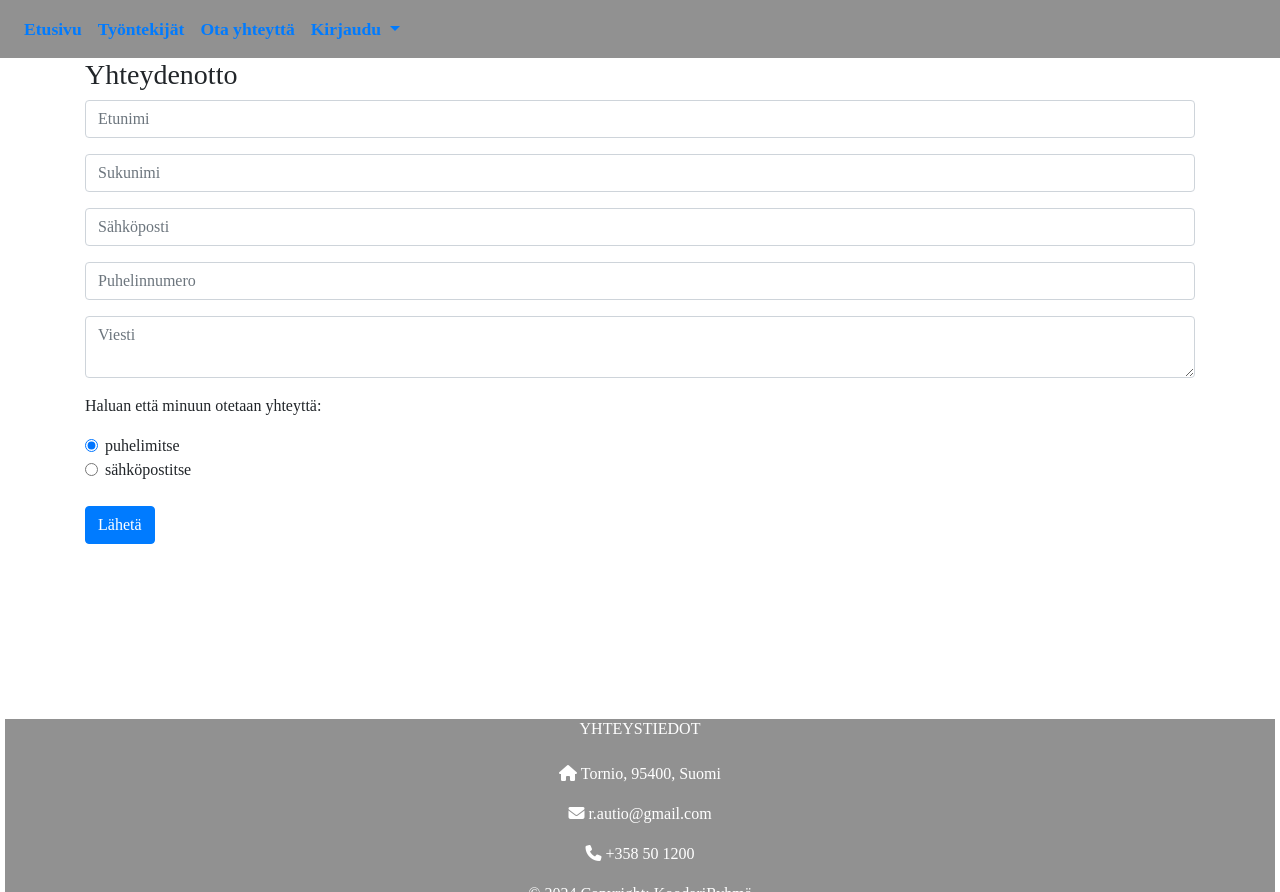
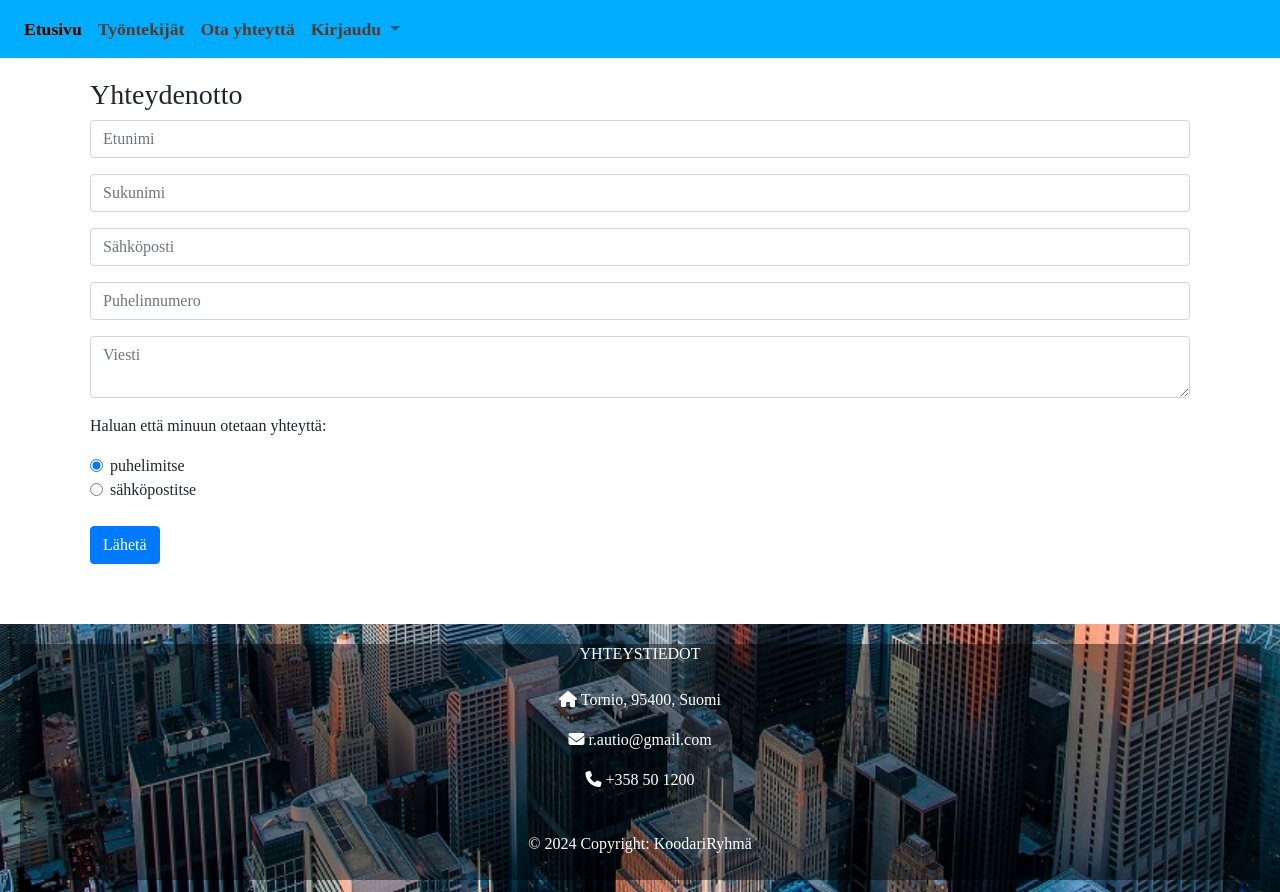
Before and after one commit to Dumbfinntales/ProjektiRepositorio, a PHP site: page /yhteydenotto.html in a window 1280 px wide. Run offline with PHP 8.4, Linux system fonts and the light colour scheme; some libraries are stand-ins or nearby versions.

Commit message:
Lisää ulkoasumuokkauksia

```diff
--- a/css/yhteydenotto.css
+++ b/css/yhteydenotto.css
@@ -8,10 +8,15 @@
       font-family: 'Futura';
   }
 
+.content{
+    padding: 20px;
+}
+
 .navbar{
-    background-color:rgba(0, 0, 0, 0.432);
     font-weight: bold;
     font-size: 1.1em;
+    text-shadow: 1px 1px 1px gray;
+    background-color: rgba(0,173,255,255);
 }
 
 .footer{
@@ -19,10 +24,13 @@
     left: 0;
     bottom: 0;
     width: 100%;
-    height: 20%;
+    height: 30%;
     text-align: center;
     color: white;
+    background: url('../img/city-view.jpg') top center fixed;
+    background-size: cover;
     padding: 5px;
+    padding: 20px;
 }
 
 .footerBox{
--- a/tyontekijat.php
+++ b/tyontekijat.php
@@ -21,7 +21,7 @@
 </head>
 
 <body>
-<nav class="navbar sticky-top navbar-expand-lg">
+<nav class="navbar navbar-light sticky-top navbar-expand-lg" data-mdb-theme="light">
 
     <button class="navbar-toggler" type="button" data-toggle="collapse" data-target="#navbarSupportedContent" aria-controls="navbarSupportedContent" aria-expanded="false" aria-label="Toggle navigation">
       <span class="navbar-toggler-icon"></span>
@@ -101,7 +101,7 @@
         </div>
   </div>
 
-  <footer class="jumbotron-fluid footer">
+  <footer class="jumbotron footer">
   <div class="col-lg-12 col-md-12 col-sm-12 footerBox">
   <!-- Section: Links  -->
   <section class="">
--- a/yhteydenotto.html
+++ b/yhteydenotto.html
@@ -18,7 +18,7 @@
 <body>
 
 <!--Navbar-->
-<nav class="navbar sticky-top navbar-expand-lg">
+<nav class="navbar navbar-light sticky-top navbar-expand-lg" data-mdb-theme="light">
 
   <button class="navbar-toggler" type="button" data-toggle="collapse" data-target="#navbarSupportedContent" aria-controls="navbarSupportedContent" aria-expanded="false" aria-label="Toggle navigation">
     <span class="navbar-toggler-icon"></span>
@@ -50,7 +50,7 @@
   </div>
 </nav>
 
-<div class="container">
+<div class="container content">
     <h3>Yhteydenotto</h3>
     <form action="php/yhteydenotto.php" method="POST">
         <div class="form-group">
@@ -98,9 +98,13 @@
             r.autio@gmail.com
           </p>
           <p><i class="fas fa-phone me-3"></i> +358 50 1200</p>
-          <p>© 2024 Copyright: KoodariRyhmä</p>
         </div>
   </section>
+    <div class="p-4">
+      © 2024 Copyright: KoodariRyhmä
+      <!--<a class="text-reset fw-bold" href="https://mdbootstrap.com/">MDBootstrap.com</a>-->
+      <!--Jätän tuon ylemmän koodin tähän jos myöhemmin tarvitsee johonkin kivaan-->
+    </div>
   </div>
 </footer>
 
```
Also changed, not shown: css/tyyli.css (+9 -20 lines), index.html (+6 -2 lines).
